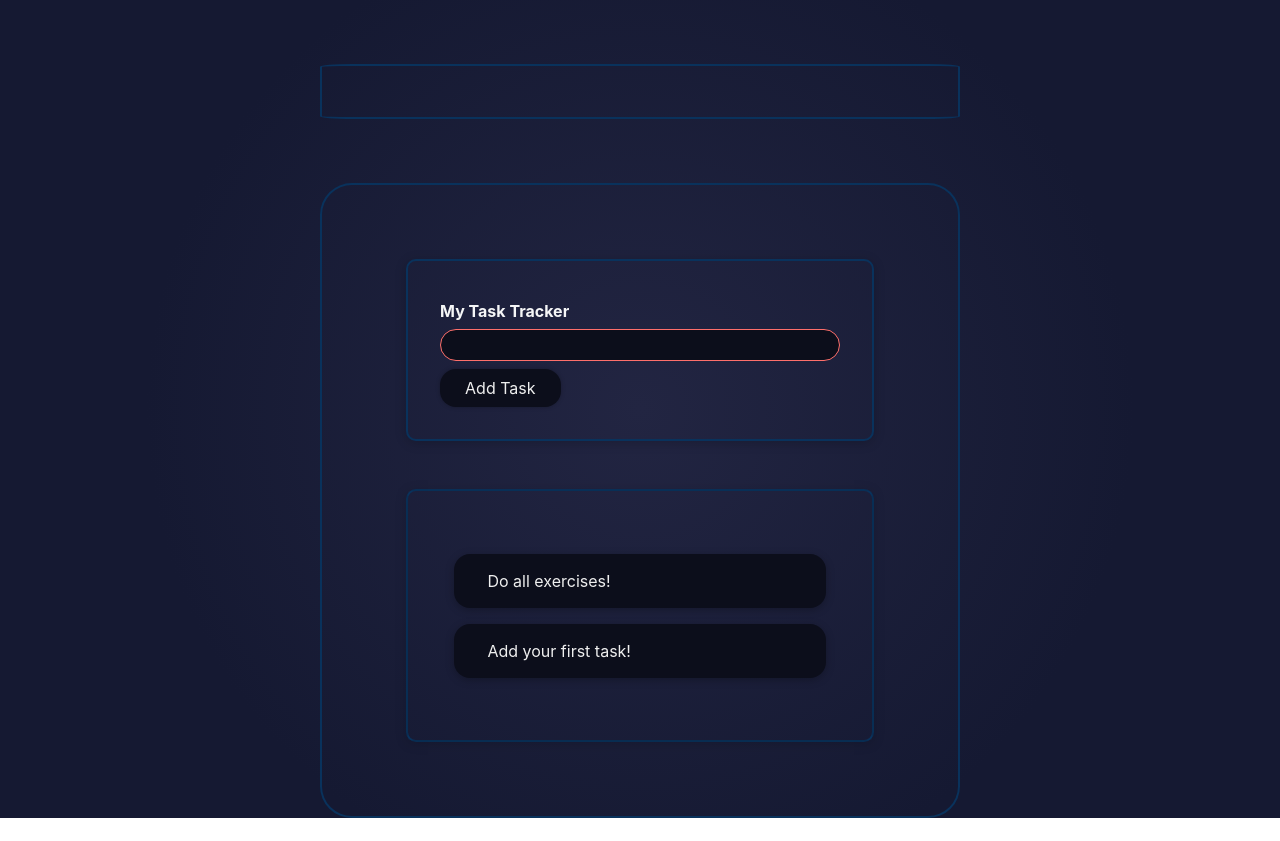
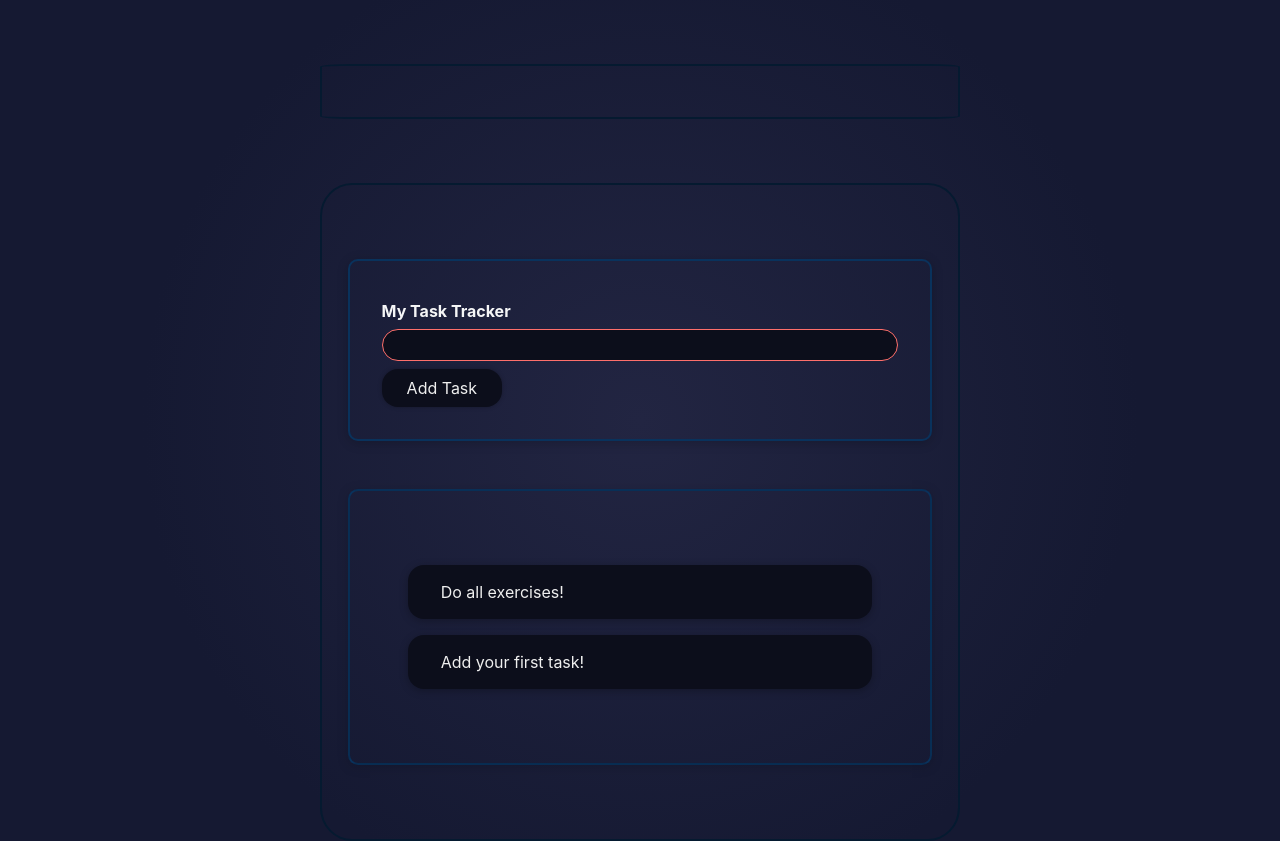
Before and after one commit to jalonghurst/motivational-task-tracker, a React (Create React App) app: page / in a window 1280 px wide. Before the commit the page ends 818 px from the top, so only its background shows below. Built offline with nearby package versions, Linux system fonts and the light colour scheme.

Commit message:
Resize tasks component container and inner task item containers and darken border colour

```diff
--- a/src/App.css
+++ b/src/App.css
@@ -1,14 +1,14 @@
 #goals {
-  width: 80%;
-  max-width: 90%;
+  width: 100%;
+  /* max-width: 90%; */
   margin: 3rem auto;
   border-radius: 10px;
   border: #09325c solid 2px;
 }
 
 #goal-form {
-  width: 80%;
-  max-width: 90%;
+  width: 100%;
+  /* max-width: 90%; */
   margin: 3rem auto;
   padding: 2rem;
   box-shadow: 0 2px 12px rgba(0, 0, 0, 0.2);
@@ -34,7 +34,7 @@
   padding: 2%;
   min-width: 90%;
   height: auto;
-  border: #09325c solid 2px;
+  border: #051a30 solid 2px;
   border-radius: 5%;
   /* font-family:  monospace, roboto-mono;
   font-style: italic; */
```
